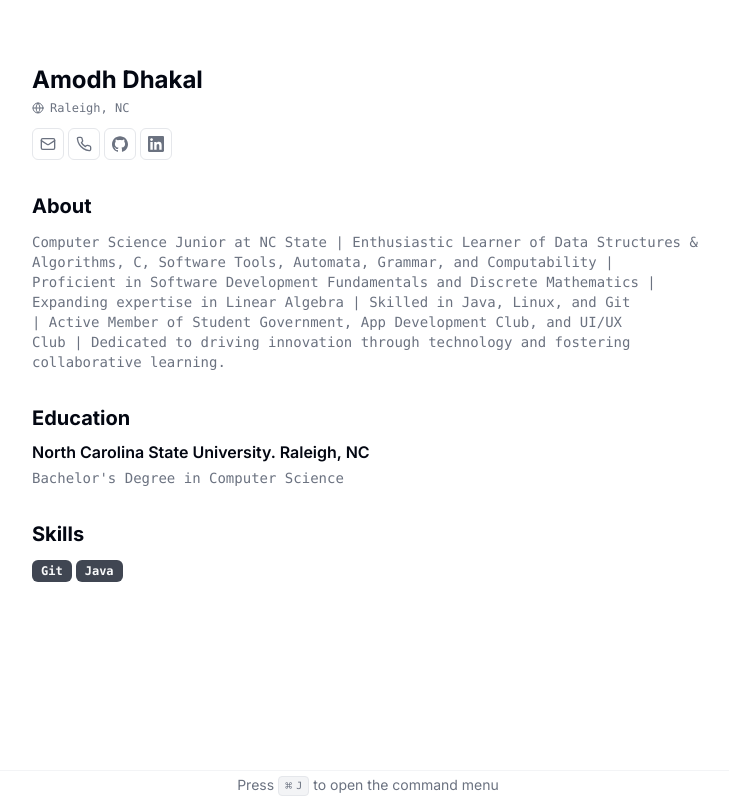
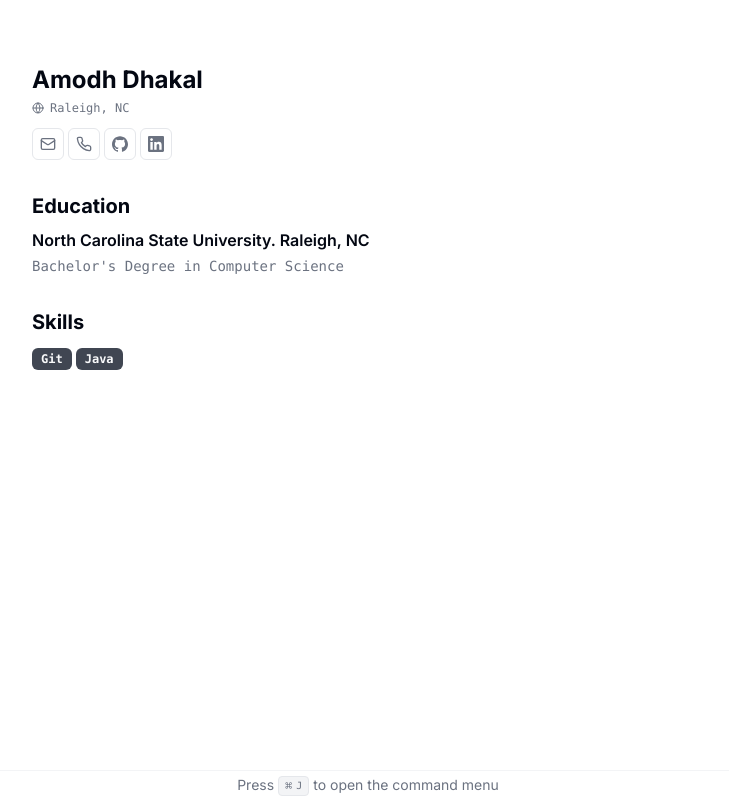
Before and after one commit to amodhakal/amodhakal, a Next.js app: page / in a window 1280 px wide. Shown: the whole page, without its empty margins (272-1001 px from the left). Built offline with nearby package versions, Linux system fonts and the light colour scheme.

Commit message:
Update page.tsx

```diff
--- a/src/app/page.tsx
+++ b/src/app/page.tsx
@@ -86,12 +86,12 @@ export default function Page() {
             </div>
           </div>
         </div>
-        <Section>
+{/*         <Section>
           <h2 className="text-xl font-bold">About</h2>
           <p className="text-pretty font-mono text-sm text-muted-foreground">
             {RESUME_DATA.summary}
           </p>
-        </Section>
+        </Section> */}
         {/* <Section>
           <h2 className="text-xl font-bold">Work Experience</h2>
           {RESUME_DATA.work.map((work) => {
```
